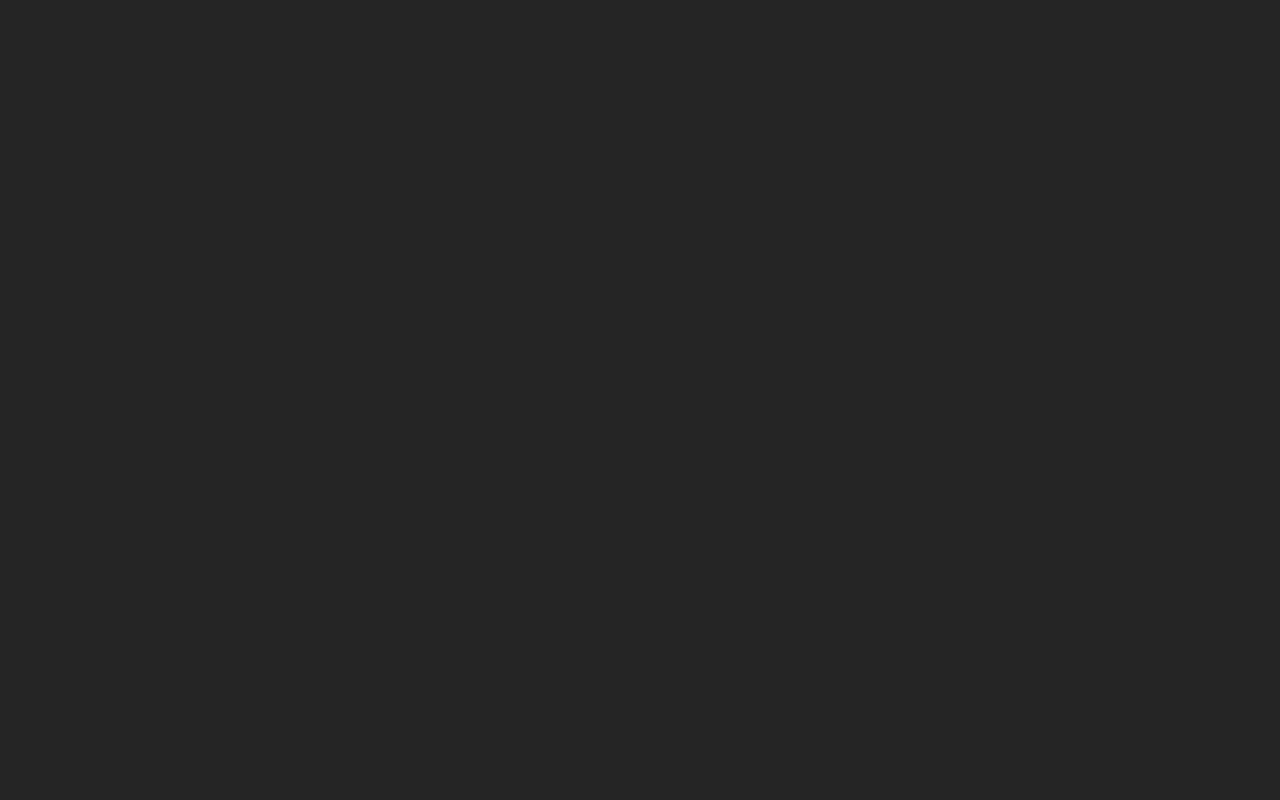
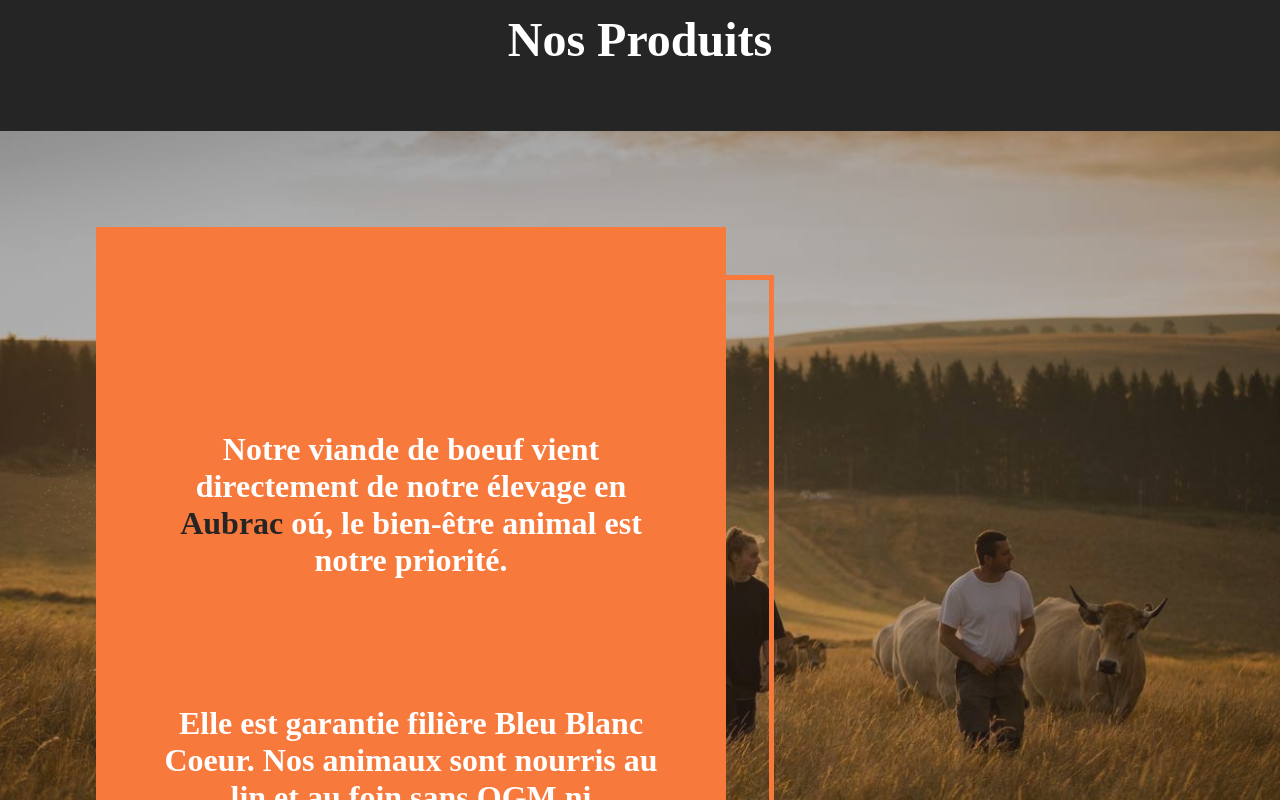
Before and after one commit to YesIDo49/Tarzone-Aubrac, a React (Create React App) app: page / in a window 1280 px wide. Shown: the part 980-1780 px from the top of the page. Before the commit the page ends 808 px from the top, so only its background shows below. Built offline with nearby package versions, Linux system fonts and the light colour scheme.

Commit message:
:white_check_mark: OurProduct part done

```diff
--- a/src/App.jsx
+++ b/src/App.jsx
@@ -2,12 +2,14 @@ import React from 'react'
 import Header from "./components/header/Header";
 import Nav from "./components/nav/Nav";
 import Footer from "./components/footer/Footer";
+import OurProducts from './components/products_section/OurProducts';
 
 
 const App = () => {
     return (
         <>
             <Header />
+            <OurProducts></OurProducts>
         </>
     )
 }
--- /dev/null
+++ b/src/components/products_section/OurProducts.jsx
@@ -0,0 +1,20 @@
+import React from 'react'
+import '../../style.css'
+
+const OurProducts = () => {
+    return (
+        <section className="OurProduct products-section">
+            <h2 className='section-title'>Nos Produits</h2>
+            <div className='OurProduct__farmers-img'>
+                <div className='OurProduct__position'>
+                    <div className='OurProduct__floating-block'>
+                        <p>Notre viande de boeuf vient directement de notre élevage en <span className='aubrac-name'>Aubrac</span> oú, le bien-être animal est notre priorité.</p>
+                        <p>Elle est garantie filière Bleu Blanc Coeur. Nos animaux sont nourris au lin et au foin sans OGM ni antibiotiques préventifs.</p>
+                    </div>
+                </div>
+            </div>
+        </section>
+    )
+}
+
+export default OurProducts
--- a/src/scss/style.scss
+++ b/src/scss/style.scss
@@ -95,6 +95,69 @@ p, h3, h2, h1, li{
   }
 }
 
+.OurProduct{
+  padding: 10% 0;
+  .section-title{
+    color: white;
+    font-family: Poppins;
+    text-align: center;
+    font-size: 3rem;
+    padding: 5%;
+  }
+  &__farmers-img{
+    height: 820px;
+    width: auto;
+    position: relative;
+    &::before{
+      content: "";
+      background-image: url(/src/assets/images/farmers.jpg);
+      background-position: center;
+      background-repeat:no-repeat;
+      background-size: cover;
+      position: absolute;
+      top: 0px;
+      right: 0px;
+      bottom: 0px;
+      left: 0px;
+      opacity: 0.65;
+    }
+  }
+  &__position{
+    position: absolute;
+    top: 6rem;
+    left: 6rem;
+  }
+  &__floating-block{
+      background-color: #F7793B;
+      height: 830px;
+      width: 630px;
+      display: flex;
+      justify-content: center;
+      flex-direction: column;
+      position: relative;
+      &::after{
+        content: "";
+        border: 5px solid #F7793B;
+        position: absolute;
+        width: 630px;
+        height: 830px;
+        top: 3rem;
+        right: -3rem;
+        z-index: 10;
+      }
+      p{
+        text-align: center;
+        font-size: 2rem;
+        padding: 10%;
+        font-family: Poppins;
+        color: white;
+        .aubrac-name{
+          color: #252525;
+        }
+      }
+    }
+}
+
 @keyframes shaking {
   0% { transform: rotate(0deg); }
   25% { transform: rotate(1deg); }
--- a/src/scss/utils/variables.scss
+++ b/src/scss/utils/variables.scss
@@ -1,6 +1,6 @@
 $background-primary: #FFA476;
 
-$color-primary: #FF580A;
+$color-primary: #F7793B;
 
 $text-color-primary : #252525;
 $text-color-secondary : #38302E;
--- a/src/style.css
+++ b/src/style.css
@@ -74,6 +74,69 @@ p, h3, h2, h1, li {
   align-self: center;
 }
 
+.OurProduct {
+  padding: 10% 0;
+}
+.OurProduct .section-title {
+  color: white;
+  font-family: Poppins;
+  text-align: center;
+  font-size: 3rem;
+  padding: 5%;
+}
+.OurProduct__farmers-img {
+  height: 820px;
+  width: auto;
+  position: relative;
+}
+.OurProduct__farmers-img::before {
+  content: "";
+  background-image: url(/src/assets/images/farmers.jpg);
+  background-position: center;
+  background-repeat: no-repeat;
+  background-size: cover;
+  position: absolute;
+  top: 0px;
+  right: 0px;
+  bottom: 0px;
+  left: 0px;
+  opacity: 0.65;
+}
+.OurProduct__position {
+  position: absolute;
+  top: 6rem;
+  left: 6rem;
+}
+.OurProduct__floating-block {
+  background-color: #F7793B;
+  height: 830px;
+  width: 630px;
+  display: flex;
+  justify-content: center;
+  flex-direction: column;
+  position: relative;
+}
+.OurProduct__floating-block::after {
+  content: "";
+  border: 5px solid #F7793B;
+  position: absolute;
+  width: 630px;
+  height: 830px;
+  top: 3rem;
+  right: -3rem;
+  z-index: 10;
+}
+.OurProduct__floating-block p {
+  text-align: center;
+  font-size: 2rem;
+  padding: 10%;
+  font-family: Poppins;
+  color: white;
+}
+.OurProduct__floating-block p .aubrac-name {
+  color: #252525;
+}
+
 @keyframes shaking {
   0% {
     transform: rotate(0deg);
```
Also changed, not shown: src/assets/images/farmers.jpg (added), 1 other file (tests, documents, lock files or other folders).
